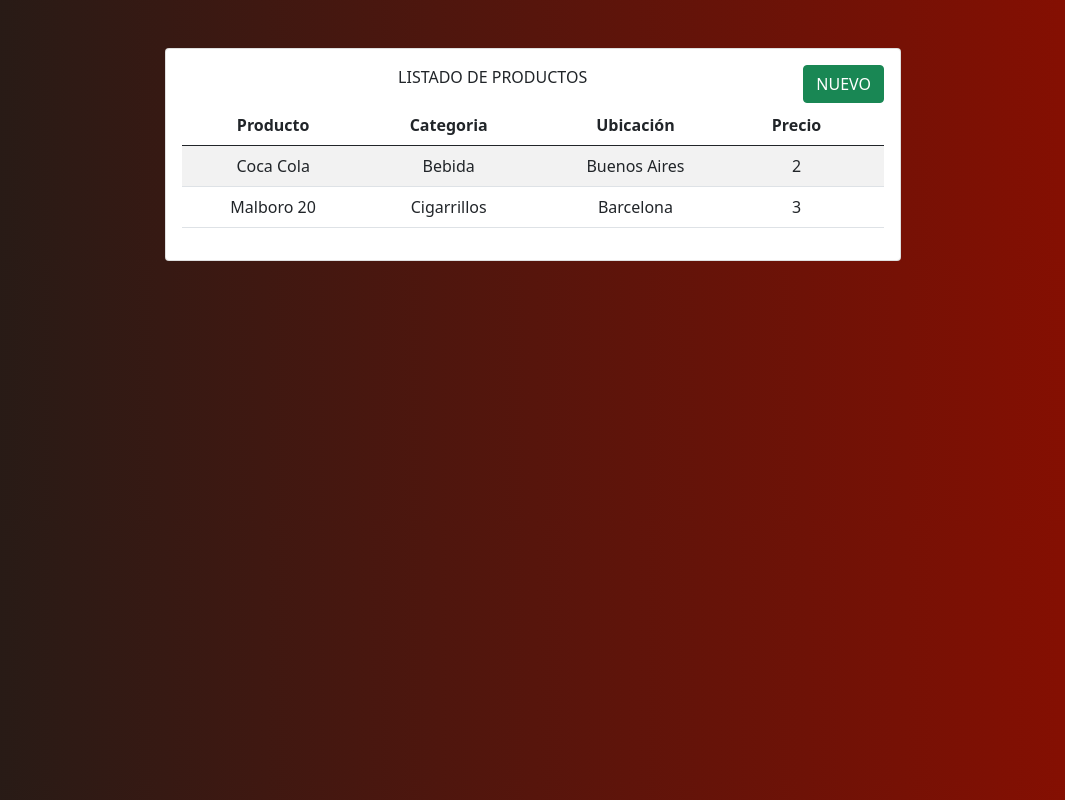
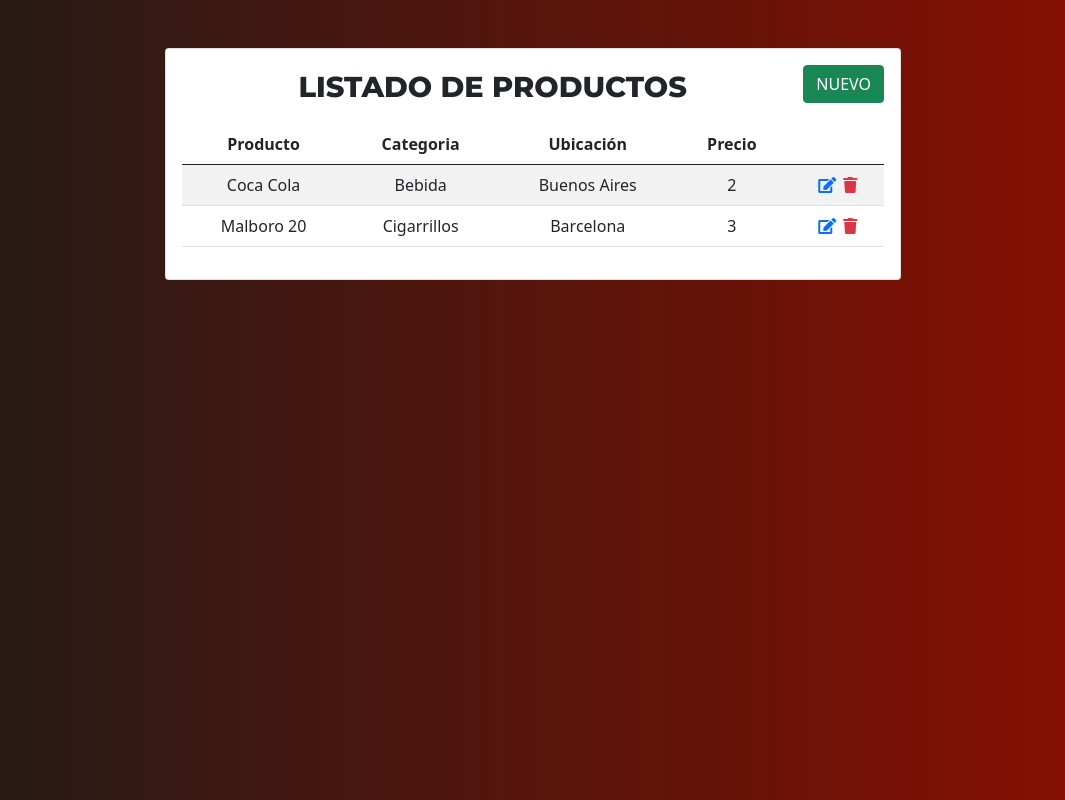
Before and after one commit to ManuelVillarVitoria/Angular_Node_Express_MongoDB_CRUD, an Angular app in the folder cliente/: page / in a window 1280 px wide. Shown: the whole page, without its empty margins (107-1172 px from the left). Built offline with nearby package versions, Linux system fonts and the light colour scheme.

Commit message:
setting up  Google Fonts & FontAwesome

```diff
--- a/cliente/src/app/components/listar-productos/listar-productos.component.css
+++ b/cliente/src/app/components/listar-productos/listar-productos.component.css
@@ -0,0 +1,4 @@
+.fas  {
+    cursor: pointer;
+    margin-left: 7px;
+}
--- a/cliente/src/app/components/listar-productos/listar-productos.component.html
+++ b/cliente/src/app/components/listar-productos/listar-productos.component.html
@@ -3,7 +3,7 @@
         <div class="col-lg-8 offset-lg-2">
             <div class="card">
                 <div class="card-body text-center">
-                    <span>LISTADO DE PRODUCTOS</span>
+                    <span class="titulo">LISTADO DE PRODUCTOS</span>
                     <button class="btn btn-success float-end">NUEVO</button>
                     <table class="table table-striped mt-3">
                         <thead>
@@ -21,14 +21,20 @@
                             <td>Bebida</td>
                             <td>Buenos Aires</td>
                             <td>2</td>
-                            <td></td>
+                            <td>
+                                <i class="fas fa-edit text-primary"></i>
+                                <i class="fas fa-trash text-danger"></i>
+                            </td>
                           </tr>
                           <tr>
                             <td>Malboro 20</td>
                             <td>Cigarrillos</td>
                             <td>Barcelona</td>
                             <td>3</td>
-                            <td></td>
+                            <td>
+                                <i class="fas fa-edit text-primary"></i>
+                                <i class="fas fa-trash text-danger"></i>
+                            </td>
                           </tr>
                         </tbody>
                       </table>
--- a/cliente/src/index.html
+++ b/cliente/src/index.html
@@ -6,6 +6,9 @@
   <base href="/">
   <meta name="viewport" content="width=device-width, initial-scale=1">
   <link rel="icon" type="image/x-icon" href="favicon.ico">
+  <link rel="stylesheet" href="https://cdnjs.cloudflare.com/ajax/libs/font-awesome/5.15.2/css/all.min.css">
+  <link rel="preconnect" href="https://fonts.gstatic.com">
+<link href="https://fonts.googleapis.com/css2?family=Montserrat:wght@800&display=swap" rel="stylesheet">
 </head>
 <body>
   <app-root></app-root>
--- a/cliente/src/styles.css
+++ b/cliente/src/styles.css
@@ -3,3 +3,8 @@
     background: -webkit-linear-gradient(to right, #1F1C18, #8E0E00);  /* Chrome 10-25, Safari 5.1-6 */
     background: linear-gradient(to right, #1F1C18, #8E0E00); /* W3C, IE 10+/ Edge, Firefox 16+, Chrome 26+, Opera 12+, Safari 7+ */
 }
+
+.titulo {
+    font-size: 1.8rem;
+    font-family: 'Montserrat', sans-serif;
+}
```
